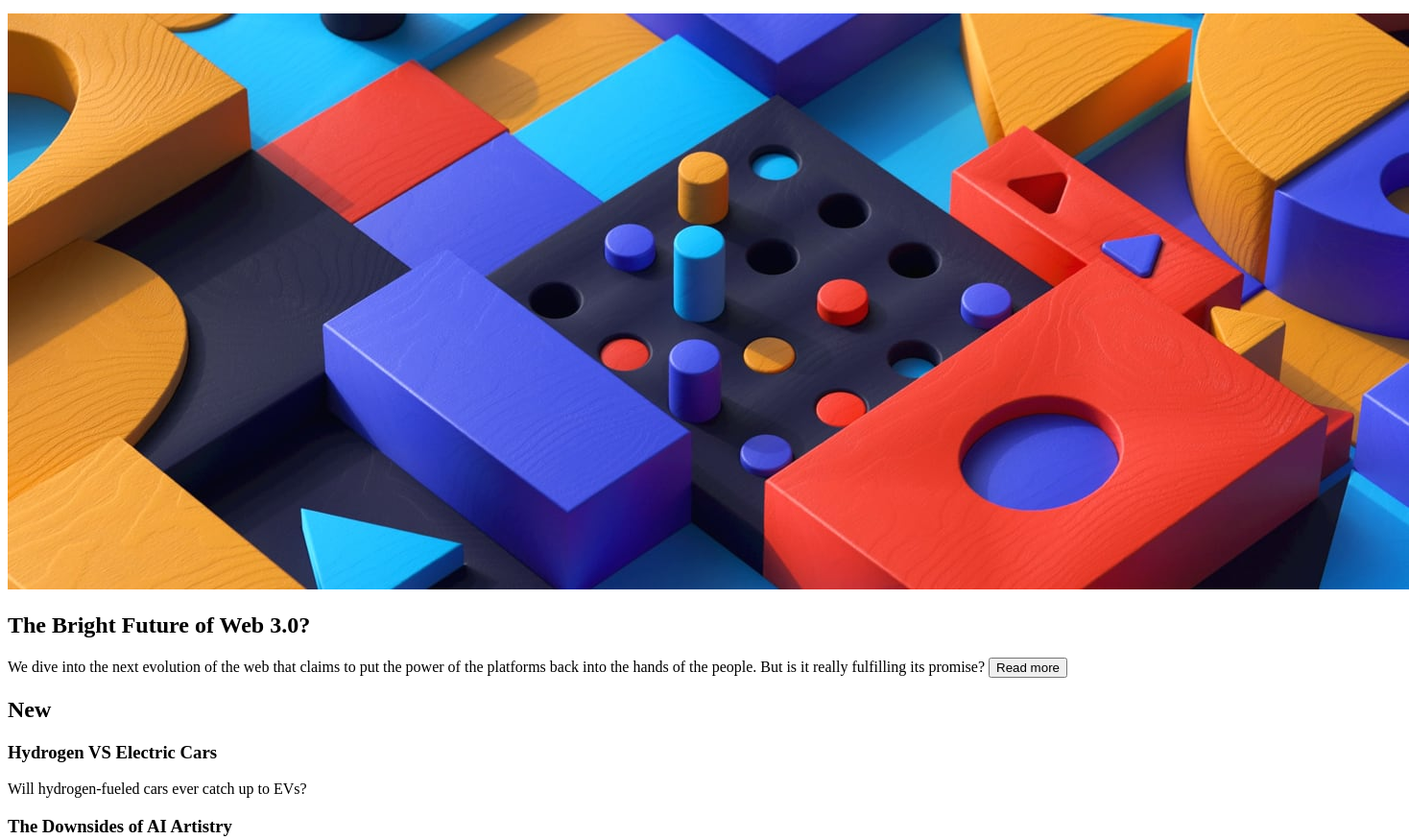
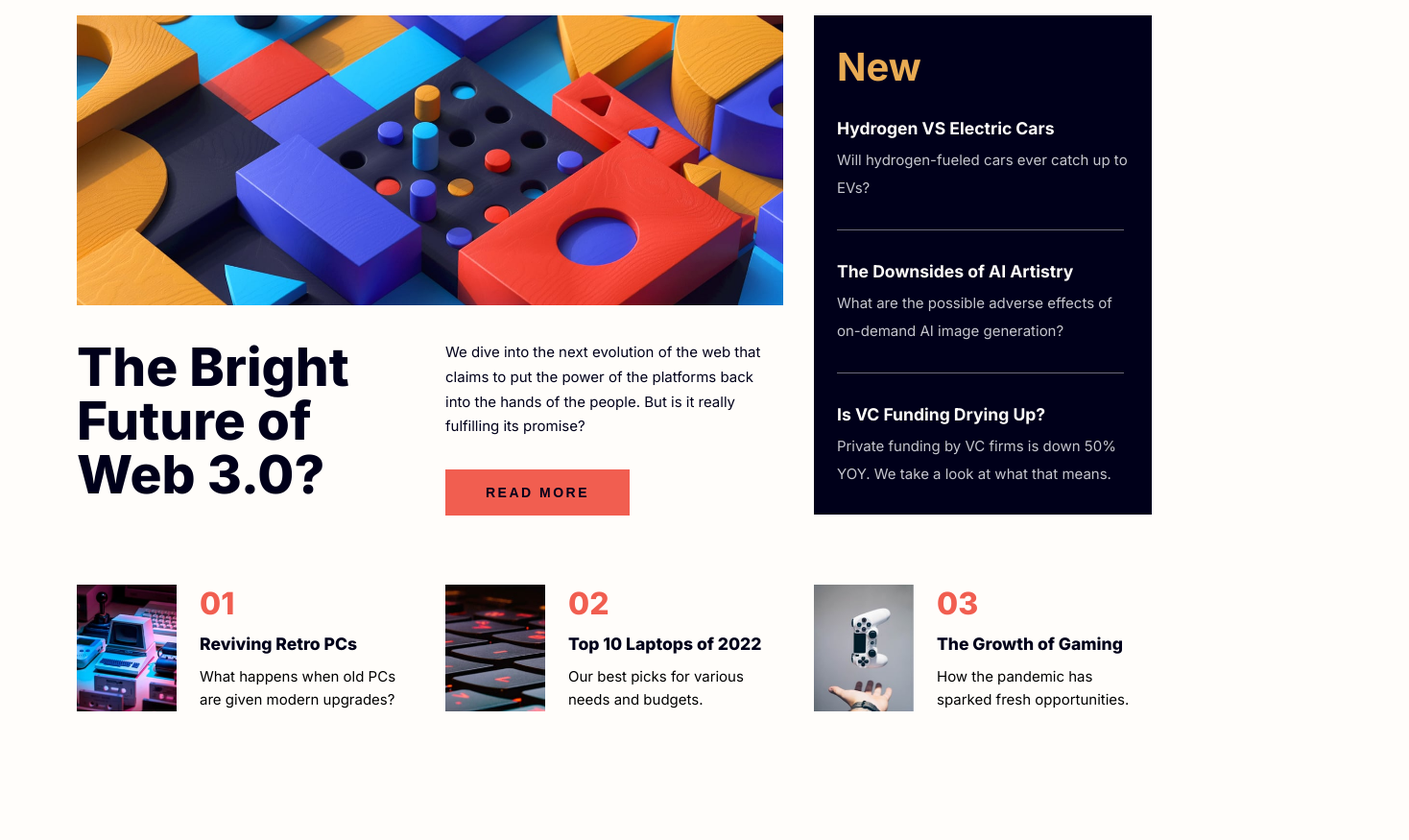
Before and after one commit to Quintentional/news-homepage-main, a plain HTML site: page index.html in a window 1280 px wide. Shown: the part 160-1035 px from the top of the page at 96% size, 1468 px wide, since content can reach past the window. Drawn offline with Linux system fonts and the light colour scheme.

Commit message:
Desktop CSS complete

```diff
--- a/index.html
+++ b/index.html
@@ -5,6 +5,9 @@
   <meta name="viewport" content="width=device-width, initial-scale=1.0">
   <title>Frontend Mentor | News homepage</title>
   <link rel="stylesheet" href="style.css">
+  <link rel="preconnect" href="https://fonts.googleapis.com">
+<link rel="preconnect" href="https://fonts.gstatic.com" crossorigin>
+<link href="https://fonts.googleapis.com/css2?family=Inter:ital,opsz,wght@0,14..32,100..900;1,14..32,100..900&display=swap" rel="stylesheet">
 </head>
 <body>
 
@@ -26,34 +29,38 @@
 
   <section id="content">
 
-    <img src="./assets/images/image-web-3-desktop.jpg" alt="">
+<div id="main">
+  <img id= "main-img" src="./assets/images/image-web-3-desktop.jpg" alt="">
 
-    <div id="main-article">
-      <h1>The Bright Future of Web 3.0?</h1>
+  <div id="main-article">
+    <h1>The Bright Future of Web 3.0?</h1>
+    <div id="main-left">
       <p id="main-p">
         We dive into the next evolution of the web that claims to put the power of the platforms back into the hands of the people.
         But is it really fulfilling its promise?
-        <button id="read-more">Read more</button>
       </p>
+      <button id="read-more">Read more</button>
+    </div>
+</div>
     </div>
 
     <div id="new">
 
-      <h2>New </h2>
+      <h2 id="new-h2">New </h2>
 
-      <div id="cars">
-        <h3 id="cars-h3">Hydrogen VS Electric Cars</h3>
-      <p id="cars-p">Will hydrogen-fueled cars ever catch up to EVs?</p>
+      <div id="cars" class="new-div">
+        <a href="#"><h3 id="cars-h3" class="new-h3">Hydrogen VS Electric Cars</h3></a>
+      <p id="cars-p" class="new-p">Will hydrogen-fueled cars ever catch up to EVs?</p>
       </div>
 
-      <div id="art">
-        <h3 id="art-h3">The Downsides of AI Artistry</h3>
-      <p id="art-p">What are the possible adverse effects of on-demand AI image generation?</p>
+      <div id="art" class="new-div">
+        <a href="#"><h3 id="art-h3" class="new-h3">The Downsides of AI Artistry</h3></a>
+      <p id="art-p" class="new-p">What are the possible adverse effects of on-demand AI image generation?</p>
       </div>
 
-      <div id="funding">
-        <h3 id="funding-h3">Is VC Funding Drying Up?</h3>
-      <p id="funding-p">Private funding by VC firms is down 50% YOY. We take a look at what that means.</p>
+      <div id="funding" class="new-div">
+        <a href="#"><h3 id="funding-h3" class="new-h3">Is VC Funding Drying Up?</h3></a>
+      <p id="funding-p" class="new-p">Private funding by VC firms is down 50% YOY. We take a look at what that means.</p>
       </div>
 
 
@@ -61,29 +68,29 @@
 
     <div id="trending">
 
-      <div id="trending-retro">
+      <div id="trending-retro" class="trending-flex">
         <img src="./assets/images/image-retro-pcs.jpg" alt="retro pcs">
       <div id="retro-content">
-        <h2 id="retro-h2" class="trending=h2">01</h2>
-      <h3 id="retro-h3" class="trending=h3">Reviving Retro PCs</h3>
+        <h2 id="retro-h2" class="trending-h2">01</h2>
+      <a href="#"><h3 id="retro-h3" class="trending-h3">Reviving Retro PCs</h3></a>
       <p id="retro-p" class="trending-p">What happens when old PCs are given modern upgrades?</p>
       </div>
       </div>
 
-      <div id="trending-laptops">
+      <div id="trending-laptops" class="trending-flex">
         <img src="./assets/images/image-top-laptops.jpg" alt="laptop keyboard">
        <div id="laptops-content">
-        <h2 id="laptops-h2" class="trending=h2">02</h2>
-        <h3 id="laptops-h3" class="trending=h3">Top 10 Laptops of 2022</h3>
+        <h2 id="laptops-h2" class="trending-h2">02</h2>
+        <a href="#"><h3 id="laptops-h3" class="trending-h3">Top 10 Laptops of 2022</h3></a>
         <p id="laptops-p" class="trending-p">Our best picks for various needs and budgets.</p>
        </div>
       </div>
 
-      <div id="trending-gaming">
+      <div id="trending-gaming" class="trending-flex">
         <img src="./assets/images/image-gaming-growth.jpg" alt="Playstation controller">
         <div id="gaming-content">
-          <h2 id="gaming-h2" class="trending=h2">03</h2>
-      <h3 id="gaming-h3" class="trending=h3">The Growth of Gaming</h3>
+          <h2 id="gaming-h2" class="trending-h2">03</h2>
+      <a href="#"><h3 id="gaming-h3" class="trending-h3">The Growth of Gaming</h3></a>
       <p id="gaming-p" class="trending-p">How the pandemic has sparked fresh opportunities.</p>
         </div>
       </div>
--- a/style.css
+++ b/style.css
@@ -0,0 +1,194 @@
+* {
+    margin: 0;
+    padding: 0;
+    box-sizing: border-box;
+}
+
+body {
+    width: 100%;
+    min-height: 100vh;
+    background-color: hsl(36, 100%, 99%);
+    font-family: "Inter", sans-serif;
+    font-size: 15px;
+    display: flex;
+    justify-content: center;
+    align-items: center;
+}
+
+#layout {
+    width: 70rem;
+    height: 100%;
+}
+
+#header {
+    display: flex;
+    justify-content: space-between;
+    margin-bottom: 3.5rem;
+}
+
+#content {
+    display: grid;
+    column-gap: 2rem;
+    row-gap: 4.5rem;
+    grid-template-columns: auto auto;
+    grid-template-rows: auto auto;
+    grid-template-areas:
+    'main new'
+    'trending trending';
+}
+
+svg {
+    margin-top: 5rem;
+}
+
+ul {
+    display: flex;
+    margin-top: 5rem;
+}
+
+li {
+    list-style: none;
+    margin-left: 2.7rem;
+}
+
+li a:hover {
+ color: hsl(5, 85%, 63%);
+}
+
+a {
+    text-decoration: none;
+    color: hsl(240, 100%, 5%);
+}
+
+#main {
+    grid-area: main;
+}
+
+
+#main-img {
+    width: 46rem;
+    margin-bottom: 2rem;
+}
+
+#main-article {
+    display: flex;
+}
+
+h1 {
+    width: 22rem;
+    font-size: 55px;
+    color: hsl(240, 100%, 5%);
+    font-weight: 800;
+    line-height: 3.5rem;
+    margin-right: 2rem;
+}
+
+#main-p {
+    width: 21rem;
+    color: hsl(240, 100%, 5%);
+    line-height: 1.6rem;
+    margin-bottom: 2rem;
+}
+
+button {
+    width: 12rem;
+    height: 3rem;
+    background-color: hsl(5, 85%, 63%);
+    border: none;
+    color: hsl(240, 100%, 5%);
+    font-size: 14px;
+    font-weight: 800;
+    text-transform: uppercase;
+    letter-spacing: 2.5px;
+}
+
+button:hover {
+    cursor: pointer;
+    background-color: hsl(240, 100%, 5%);
+    color: hsl(36, 100%, 99%)
+}
+
+#new {
+    width: 22rem;
+    height: 32.5rem;
+    background-color: hsl(240, 100%, 5%);
+    grid-area: new;
+}
+
+.new-div {
+    position: relative;
+}
+
+.new-div::after {
+    content: '';
+    width: 85%;
+    border-bottom: 1px solid hsla(36, 100%, 99%, 0.418);
+    position: absolute;
+    bottom: 0;
+    left: 1.5rem;
+    padding-top: 1rem;
+}
+
+#new-h2 {
+    color: hsl(35, 77%, 62%);
+    font-size: 40px;
+    margin: 1.8rem 0 1.8rem 1.5rem;
+}
+
+.new-h3 {
+    color:hsl(36, 100%, 99%);
+    margin: 0 0 .6rem 1.5rem;
+}
+
+.new-h3:hover {
+    color: hsl(35, 77%, 62%);
+}
+
+.new-p {
+    width: 19rem;
+    color: hsl(233, 8%, 79%);
+    margin: 0 0 2rem 1.5rem;
+    padding-bottom: 1.8rem;
+    line-height: 1.8rem;
+}
+
+#trending {
+    display: flex;
+    padding-bottom: 8rem;
+    grid-area: trending;
+}
+
+.trending-flex {
+    display: flex;
+}
+
+#trending img {
+    width: 6.5rem;
+    margin-right: 1.5rem;
+    margin-left: 2rem;
+}
+
+#trending-retro img {
+    margin-left: 0;
+}
+
+.trending-h2 {
+    color:hsl(5, 85%, 63%);
+    font-size: 32px;
+    font-weight: 800;
+    margin-bottom: .75rem;
+}
+
+.trending-h3 {
+    font-weight: 800;
+    margin-bottom: .75rem;
+}
+
+.trending-h3:hover {
+    color: hsl(5, 85%, 63%);
+}
+
+.trending-p {
+    width: 14rem;
+    line-height: 1.5rem;
+}
```
